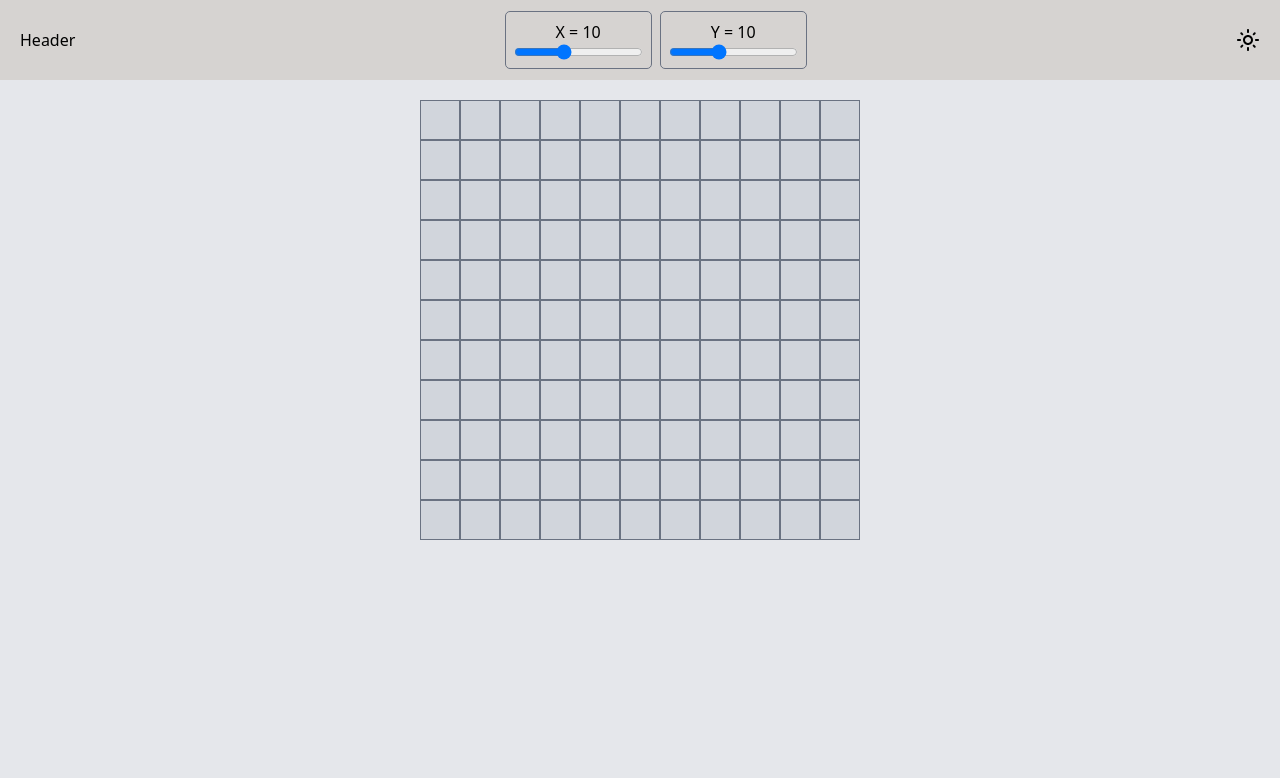
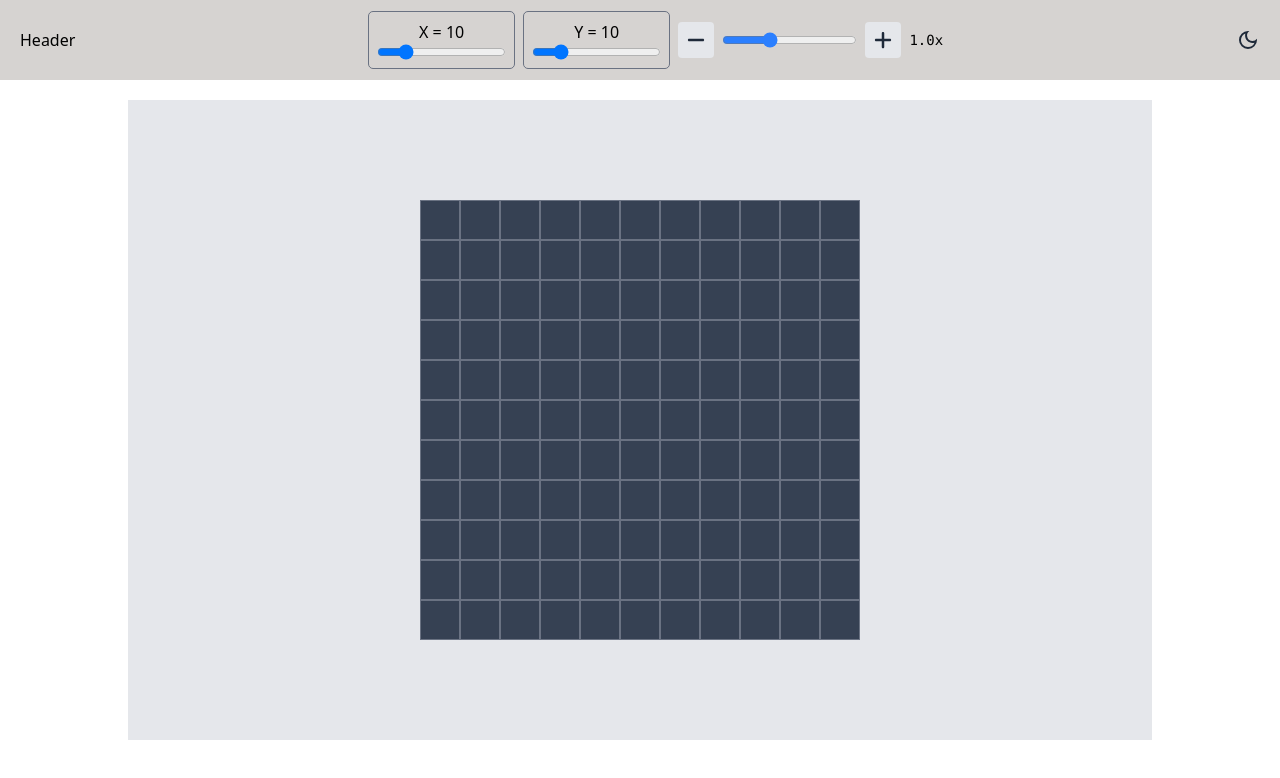
Before and after one commit to WillMV/RPG, a React (Vite) app in the folder RPG-frontend/: page / in a window 1280 px wide. Shown: the top 778 px of the page. Built offline with nearby package versions, Linux system fonts and the light colour scheme.

Commit message:
feat: add zoom control on board

```diff
--- a/RPG-frontend/src/App.tsx
+++ b/RPG-frontend/src/App.tsx
@@ -5,6 +5,7 @@ import { Header } from "./components/Header";
 import { colorTransition } from "./styles";
 import { Analytics } from "@vercel/analytics/react";
 import { Board } from "./components/Board";
+import { ZoomSlider } from "./components/ZoomSlider";
 
 function App() {
   const [isDark, setIsDark] = useState(
@@ -13,9 +14,19 @@ function App() {
 
   const [xPixels, setXPixels] = useState(10);
   const [yPixels, setYPixels] = useState(10);
+  const [size, setSize] = useState(1);
+
+  const handleZoomChange = (zoom: number) => {
+    setSize(zoom);
+  };
 
   return (
-    <div className={clsx("flex flex-col h-screen", isDark ? "dark" : "")}>
+    <div
+      className={clsx(
+        "flex flex-col h-screen overflow-clip",
+        isDark ? "dark" : ""
+      )}
+    >
       <Analytics />
       <Header onChangeTheme={setIsDark} isDark={isDark}>
         <div className="flex gap-2">
@@ -24,7 +35,7 @@ function App() {
             <input
               type="range"
               min="1"
-              max="25"
+              max="50"
               value={xPixels}
               onChange={(e) => setXPixels(parseInt(e.target.value))}
             />
@@ -34,22 +45,39 @@ function App() {
             <input
               type="range"
               min="1"
-              max="25"
+              max="50"
               value={yPixels}
               onChange={(e) => setYPixels(parseInt(e.target.value))}
             />
           </legend>
+          <ZoomSlider zoom={size} onZoomChange={setSize} />
+          {/* <legend className="flex flex-col items-center border-[1px] rounded-[5px] p-2 border-gray-500 ">
+            Size = {size}
+            <input
+              type="range"
+              min="1"
+              max="50"
+              step="0.1"
+              value={size}
+              onChange={(e) => setSize(parseInt(e.target.value))}
+            />
+          </legend>*/}
         </div>
       </Header>
 
-      <div
+      <main
         className={clsx(
-          "flex-1 flex bg-gray-200 dark:bg-gray-600",
+          "flex flex-1 justify-center p-5 bg-white-200 dark:bg-gray-600",
           colorTransition
         )}
       >
-        <Board size={10} x={xPixels} y={yPixels} />
-      </div>
+        <Board
+          size={size}
+          x={xPixels}
+          y={yPixels}
+          handleZoomChange={handleZoomChange}
+        />
+      </main>
     </div>
   );
 }
--- a/RPG-frontend/src/components/Board/index.tsx
+++ b/RPG-frontend/src/components/Board/index.tsx
@@ -1,11 +1,34 @@
+/* eslint-disable react-hooks/exhaustive-deps */
+import { useEffect } from "react";
 import { Pixel } from "../Pixel";
 
 interface BoardProps {
   size: number;
   x: number;
   y: number;
+  handleZoomChange: (value: number) => void;
 }
-export const Board = ({ x = 10, y = 10, size = 10 }: BoardProps) => {
+export const Board = ({ x, y, size, handleZoomChange }: BoardProps) => {
+  useEffect(() => {
+    const eventHandler = (e: WheelEvent) => {
+      if (e.ctrlKey) {
+        e.preventDefault();
+        if (e.deltaY < 0) {
+          handleZoomChange(size + 0.2);
+        } else {
+          handleZoomChange(size - 0.2);
+        }
+      }
+    };
+
+    document.getElementById("board")?.addEventListener("wheel", eventHandler);
+    return () => {
+      document
+        .getElementById("board")
+        ?.removeEventListener("wheel", eventHandler);
+    };
+  }, [size]);
+
   const renderBoard = () => {
     const items: React.ReactNode[] = [];
 
@@ -13,7 +36,8 @@ export const Board = ({ x = 10, y = 10, size = 10 }: BoardProps) => {
       items.push(
         <div
           key={index}
-          className="grid grid-rows-[repeat(${y+1},minmax(0,1fr))] size-10 bg-amber-300"
+          className="grid items-center justify-center"
+          style={{ gridTemplateRows: `repeat(${y + 1}, minmax(0, 1fr))` }}
         >
           {Array.from({ length: y + 1 }).map((_, i) => (
             <Pixel key={i} size={size} />
@@ -25,8 +49,16 @@ export const Board = ({ x = 10, y = 10, size = 10 }: BoardProps) => {
   };
 
   return (
-    <div className="flex min-h-full max-h-full max-w-full min-w-full flex-row overflow-auto p-5  bg-gray-200 justify-center">
-      {renderBoard()}
+    <div
+      id="board"
+      className="flex w-[80vw] h-[80vh] justify-center items-center overflow-scroll bg-gray-200 "
+    >
+      <div
+        className="flex transition-transform duration-200"
+        style={{ transform: `scale(${size}` }}
+      >
+        {renderBoard()}
+      </div>
     </div>
   );
 };
--- a/RPG-frontend/src/components/Header/index.tsx
+++ b/RPG-frontend/src/components/Header/index.tsx
@@ -10,14 +10,14 @@ interface HeaderProps {
 
 export const Header = ({ onChangeTheme, isDark, children }: HeaderProps) => {
   const ThemeButton = () => {
-    if (isDark) {
+    if (!isDark) {
       return (
         <MdOutlineDarkMode
           className={clsx(
-            "cursor-pointer dark:text-gray-300 size-6",
+            "cursor-pointer dark:text-gray-300 text-gray-800 size-6",
             colorTransition
           )}
-          onClick={() => onChangeTheme(false)}
+          onClick={() => onChangeTheme(true)}
         />
       );
     } else {
@@ -27,14 +27,14 @@ export const Header = ({ onChangeTheme, isDark, children }: HeaderProps) => {
             "cursor-pointer dark:text-gray-300 size-6",
             colorTransition
           )}
-          onClick={() => onChangeTheme(true)}
+          onClick={() => onChangeTheme(false)}
         />
       );
     }
   };
 
   return (
-    <div
+    <header
       className={clsx(
         "bg-stone-300 dark:bg-gray-800 dark:text-white w-full h-16 flex items-center px-5 min-w-full min-h-20 justify-between",
         colorTransition
@@ -43,6 +43,6 @@ export const Header = ({ onChangeTheme, isDark, children }: HeaderProps) => {
       <p className="select-none">Header</p>
       {children}
       <ThemeButton />
-    </div>
+    </header>
   );
 };
--- a/RPG-frontend/src/components/Pixel/index.tsx
+++ b/RPG-frontend/src/components/Pixel/index.tsx
@@ -1,12 +1,20 @@
+import clsx from "clsx";
+import { colorTransition } from "../../styles";
+
 interface PixelProps {
   size: number;
-  key: number;
+  children?: React.ReactNode;
 }
-export const Pixel = ({ key }: PixelProps) => {
+export const Pixel = ({ children }: PixelProps) => {
   return (
     <div
-      key={key}
-      className="bg-gray-300 dark:bg-gray-700 border-1 border-gray-500 size-10"
-    ></div>
+      className={clsx(
+        "dark:bg-gray-300 bg-gray-700 border-1 border-gray-500 size-10 ",
+
+        colorTransition
+      )}
+    >
+      {children}
+    </div>
   );
 };
--- /dev/null
+++ b/RPG-frontend/src/components/ZoomSlider/index.tsx
@@ -0,0 +1,54 @@
+import { FaMinus, FaPlus } from "react-icons/fa6";
+interface ZoomSliderProps {
+  min?: number;
+  max?: number;
+  step?: number;
+  zoom: number;
+  onZoomChange: (value: number) => void;
+}
+
+export const ZoomSlider = ({
+  min = 0.5,
+  max = 2,
+  step = 0.1,
+  zoom,
+  onZoomChange,
+}: ZoomSliderProps) => {
+  const updateZoom = (value: number) => {
+    const clamped = Math.min(max, Math.max(min, value));
+
+    onZoomChange?.(clamped);
+  };
+
+  return (
+    <div className="flex items-center gap-2 w-full max-w-xs">
+      <button
+        onClick={() => updateZoom(zoom - step)}
+        className="p-2 bg-gray-200 hover:bg-gray-300 dark:bg-gray-700 dark:hover:bg-gray-600 rounded"
+      >
+        <FaMinus className="w-5 h-5 text-gray-800 dark:text-gray-100" />
+      </button>
+
+      <input
+        type="range"
+        min={min}
+        max={max}
+        step={step}
+        value={zoom}
+        onChange={(e) => updateZoom(parseFloat(e.target.value))}
+        className="w-full accent-blue-500"
+      />
+
+      <button
+        onClick={() => updateZoom(zoom + step)}
+        className="p-2 bg-gray-200 hover:bg-gray-300 dark:bg-gray-700 dark:hover:bg-gray-600 rounded"
+      >
+        <FaPlus className="w-5 h-5 text-gray-800 dark:text-gray-100" />
+      </button>
+
+      <span className="w-10 text-center font-mono text-sm">
+        {zoom.toFixed(1)}x
+      </span>
+    </div>
+  );
+};
```
